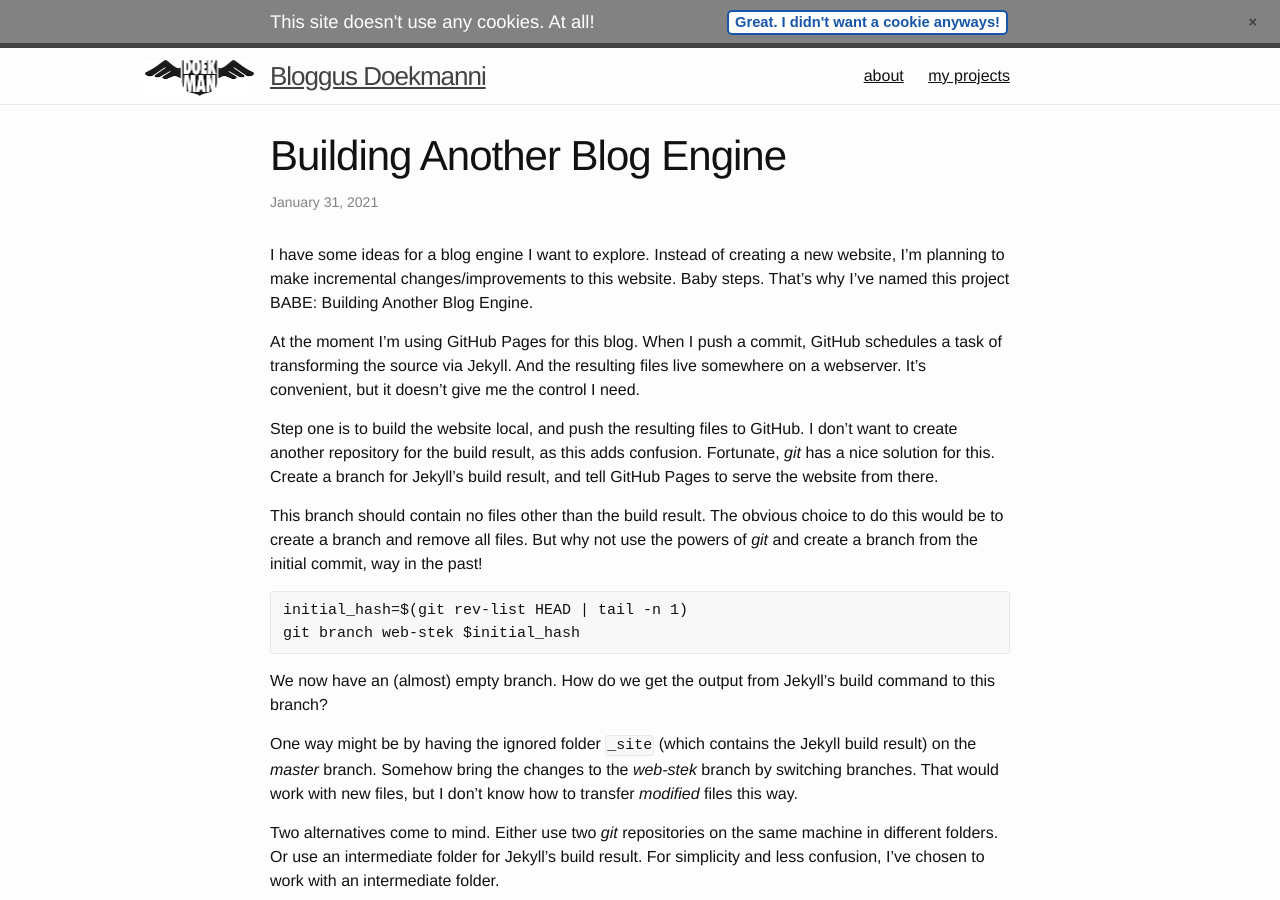
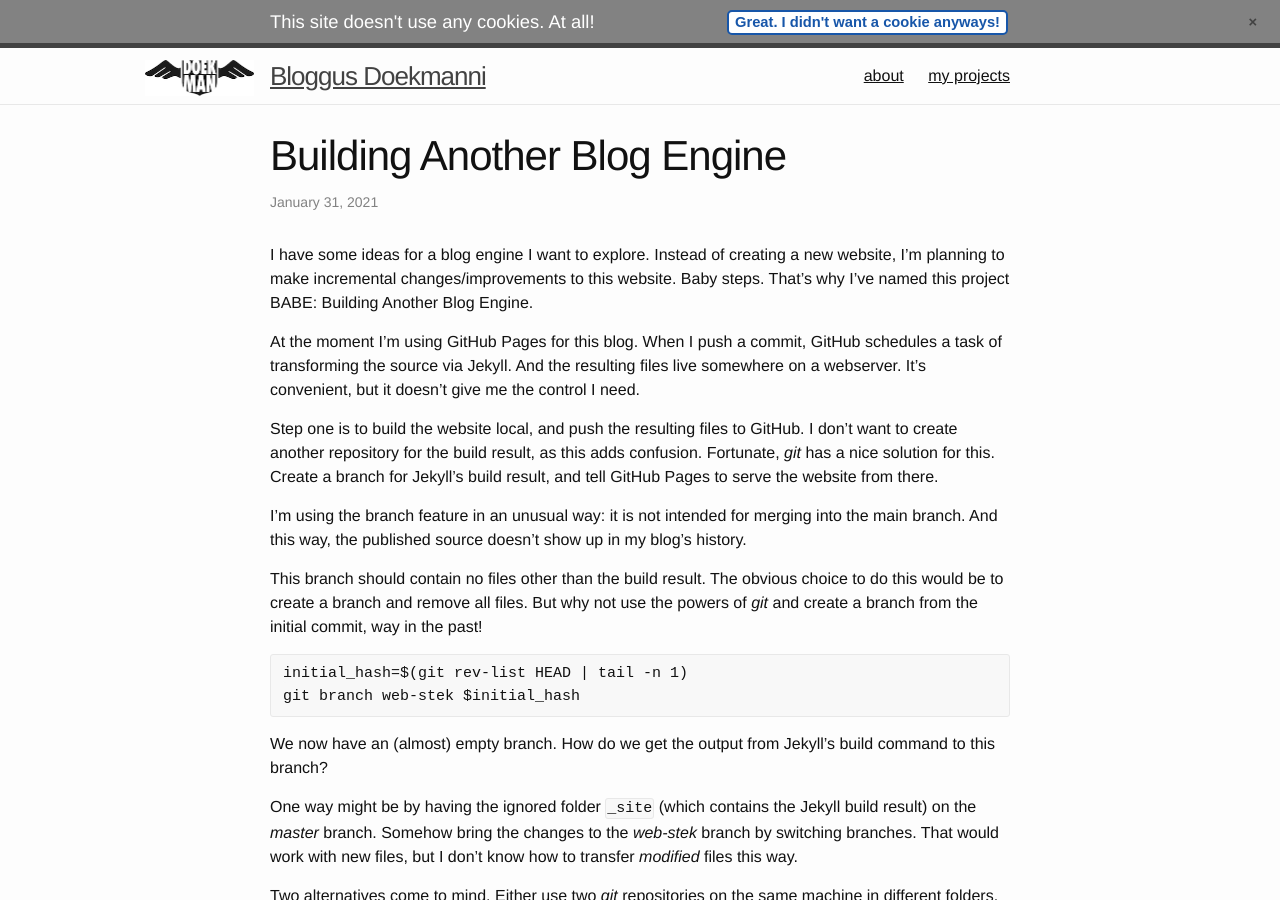
Before and after one commit to doekman/doekman.github.io, a Jekyll site: the page built from _posts/2021-01-31-Building-Another-Blog-Engine.md, in a window 1280 px wide and 900 px high. Built offline with Jekyll 4.4.1, drawn with Linux system fonts in a browser that asks for light colours.

Commit message:
Update 2021-01-31-Building-Another-Blog-Engine.md

```diff
--- a/_posts/2021-01-31-Building-Another-Blog-Engine.md
+++ b/_posts/2021-01-31-Building-Another-Blog-Engine.md
@@ -9,6 +9,8 @@ I have some ideas for a blog engine I want to explore. Instead of creating a new
 At the moment I'm using GitHub Pages for this blog. When I push a commit, GitHub schedules a task of transforming the source via Jekyll. And the resulting files live somewhere on a webserver. It's convenient, but it doesn't give me the control I need.
 
 Step one is to build the website local, and push the resulting files to GitHub. I don't want to create another repository for the build result, as this adds confusion. Fortunate, _git_ has a nice solution for this. Create a branch for Jekyll's build result, and tell GitHub Pages to serve the website from there.
+
+I'm using the branch feature in an unusual way: it is not intended for merging into the main branch. And this way, the published source doesn't show up in my blog's history.
 
 This branch should contain no files other than the build result. The obvious choice to do this would be to create a branch and remove all files. But why not use the powers of _git_ and create a branch from the initial commit, way in the past!
 
```
